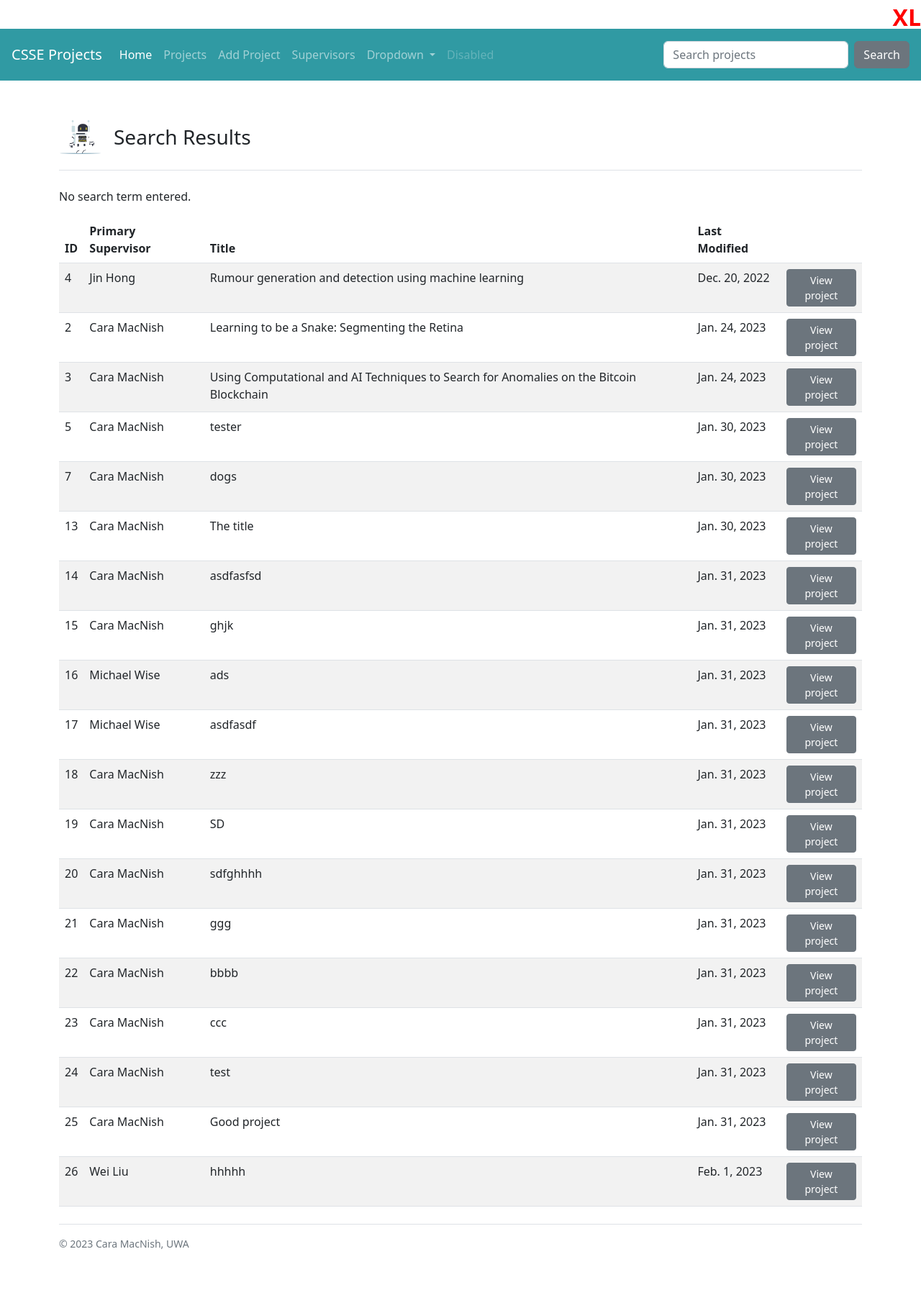
After one commit to CaraMacNish/csseprojects, a Django app: page /projects/search_projects/ in a window 1280 px wide. The commit adds this page. Shown: the whole page at 72% size. Run offline with Django 4.2, Linux system fonts and the light colour scheme; data comes from the database, SQL or seed files in the repository; both versions use the stored data as it was after the commit; some libraries are stand-ins or nearby versions.

Commit message:
search implemented

```diff
--- a/projects/models.py
+++ b/projects/models.py
@@ -35,6 +35,7 @@ class Project(models.Model):
     numstudents = models.CharField("Number of Students", max_length=20, blank=True)
     #primary = models.CharField("Primary Supervisor", max_length=50)
     primary = models.ForeignKey(Supervisor, on_delete=models.CASCADE, verbose_name="Primary Supervisor", null = True)
+    cosupervisor = models.ForeignKey(Supervisor, on_delete=models.CASCADE, verbose_name="Co-Supervisor", null = True, blank=True)
     cosupervisors = models.TextField("Co-supervisors", blank=True)
     external = models.TextField("External Supervisors/Mentors/Sponsors", blank=True)
     link = models.URLField("Research Link", blank = True)
--- a/projects/templates/projects/navbar.html
+++ b/projects/templates/projects/navbar.html
@@ -37,9 +37,11 @@
             <a class="nav-link disabled">Disabled</a>
           </li>
         </ul>
-        <form class="d-flex" role="search">
-          <input class="form-control me-2" type="search" placeholder="Search" aria-label="Search">
-          <button class="btn btn-outline-success" type="submit">Search</button>
+        <form class="d-flex" role="search" method=POST action="{% url 'search-projects' %}">
+          {% csrf_token %}
+          <input class="form-control me-2" type="search" placeholder="Search projects"
+            aria-label="Search" name="searched">
+          <button class="btn btn-secondary" type="submit">Search</button>
         </form>
       </div>
     </div>
--- a/projects/templates/projects/project_list.html
+++ b/projects/templates/projects/project_list.html
@@ -89,7 +89,7 @@
                         {{ project.description | markdown | safe | truncatewords:80 }}
                     </p>
                     <a href="{{ project.pk}}/" class="btn btn-secondary">View project</a>
-                    <button class="btn btn-outline-light" type="button">Example button</button>
+<!--                <button class="btn btn-outline-light" type="button">Example button</button>-->
                 </div>
             </div>
         {% endfor %}
--- /dev/null
+++ b/projects/templates/projects/search_projects.html
@@ -0,0 +1,39 @@
+{% extends 'projects/base.html' %}
+{% load static %}
+
+{% block content %}
+
+<main>
+    {% include "projects/header.html" with title="Search Results" %}
+    {% if searched %}
+        Search results for {{ searched }}.
+    {% else %}
+        No search term entered.
+    {% endif %}
+    <p>
+    <table class="table table-striped table-hover">
+        <thead>
+            <tr>
+              <th scope="col">ID</th>
+              <th scope="col">Primary Supervisor</th>
+              <th scope="col">Title</th>
+              <th scope="col">Last Modified</th>
+              <th scope="col"></th>
+            </tr>
+          </thead>
+          <tbody>
+            {% for project in project_list %}
+            <tr>
+              <td>{{ project.pk}}</td>
+              <td>{{ project.primary }}</td>
+              <td>{{ project.title }}</td>
+              <td>{{ project.modified }}</td>
+              <td><a href="../index/{{ project.pk}}/" class="btn btn-secondary btn-sm">View project</a></td>
+            </tr>
+            {% endfor%}
+        </tbody>
+    </table>
+    <footer class="pt-3 mt-4 text-muted border-top small">&copy; 2023 Cara MacNish, UWA</footer>
+</main>
+
+{% endblock %}
--- a/projects/urls.py
+++ b/projects/urls.py
@@ -7,4 +7,6 @@ urlpatterns = [
     path("projects/index/", views.all_projects, name = "project-list"),
     path("projects/index/<int:id>/", views.project, name = "project"),
     path("projects/add_project/", views.add_project, name = "add-project"),
-    ]
+    path("projects/staff/index/", views.project_index, name = "project-index"),
+    path("projects/search_projects/", views.search_projects, name = "search-projects"),
+ ]
--- a/projects/views.py
+++ b/projects/views.py
@@ -1,5 +1,6 @@
 from django.shortcuts import render
 from django.http import HttpResponseRedirect
+from django.db.models import Q
 from .models import Supervisor, Project
 from .forms import ProjectForm
 
@@ -34,12 +35,34 @@ def project(request, id):
     return render(request, "projects/project.html", {"project": proj} )
 
 def all_projects(request):
-    project_list = Project.objects.all()
+    project_list = Project.objects.all().order_by('-modified')
     eligible_list = []
     for project in project_list:
         eligible_list.append([project.honours, project.mds, project.engineering])
     return render(request, "projects/project_list.html",
         {'project_list': project_list, 'eligible_list': eligible_list})
 
+def project_index(request):
+    project_list = Project.objects.all().order_by('primary')
+    return render(request, "projects/project_index.html",
+        {'project_list': project_list})
+
+def search_projects(request):
+    if request.method == "POST":
+        searched = request.POST['searched']
+        project_list = Project.objects.all().filter(
+            Q(primary__lastname__contains = searched) |
+            Q(primary__firstname__contains = searched) |
+            Q(external__contains = searched) |
+            Q(title__contains = searched) |
+            Q(description__contains = searched)
+        )
+        return render(request, "projects/search_projects.html",
+            {'searched': searched, 'project_list': project_list})
+    else:
+        project_list = Project.objects.all().order_by('modified')
+        return render(request, "projects/search_projects.html",
+            {'project_list': project_list})
+
 def home(request):
     return render(request, "projects/home.html", {})
```
Also changed, not shown: projects/templates/projects/project_index.html (added, +36 -0 lines), db.sqlite3.
